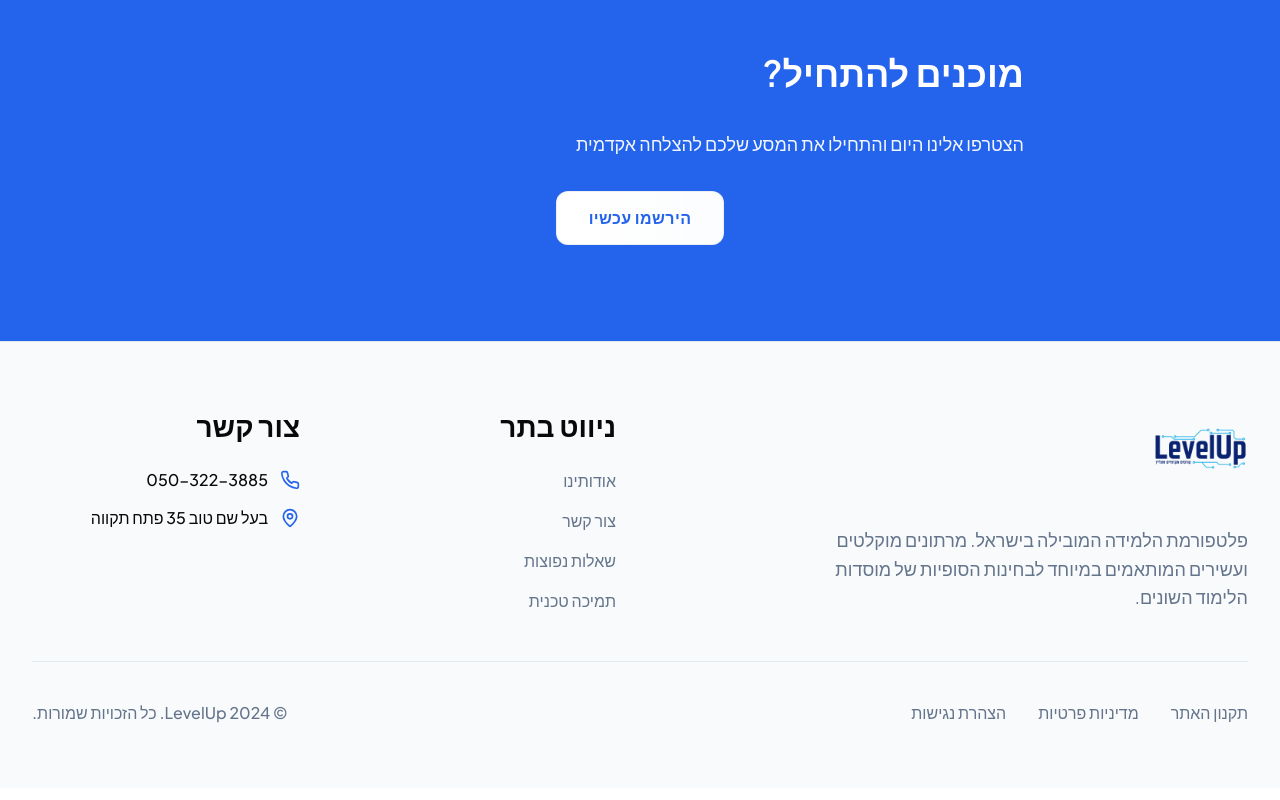
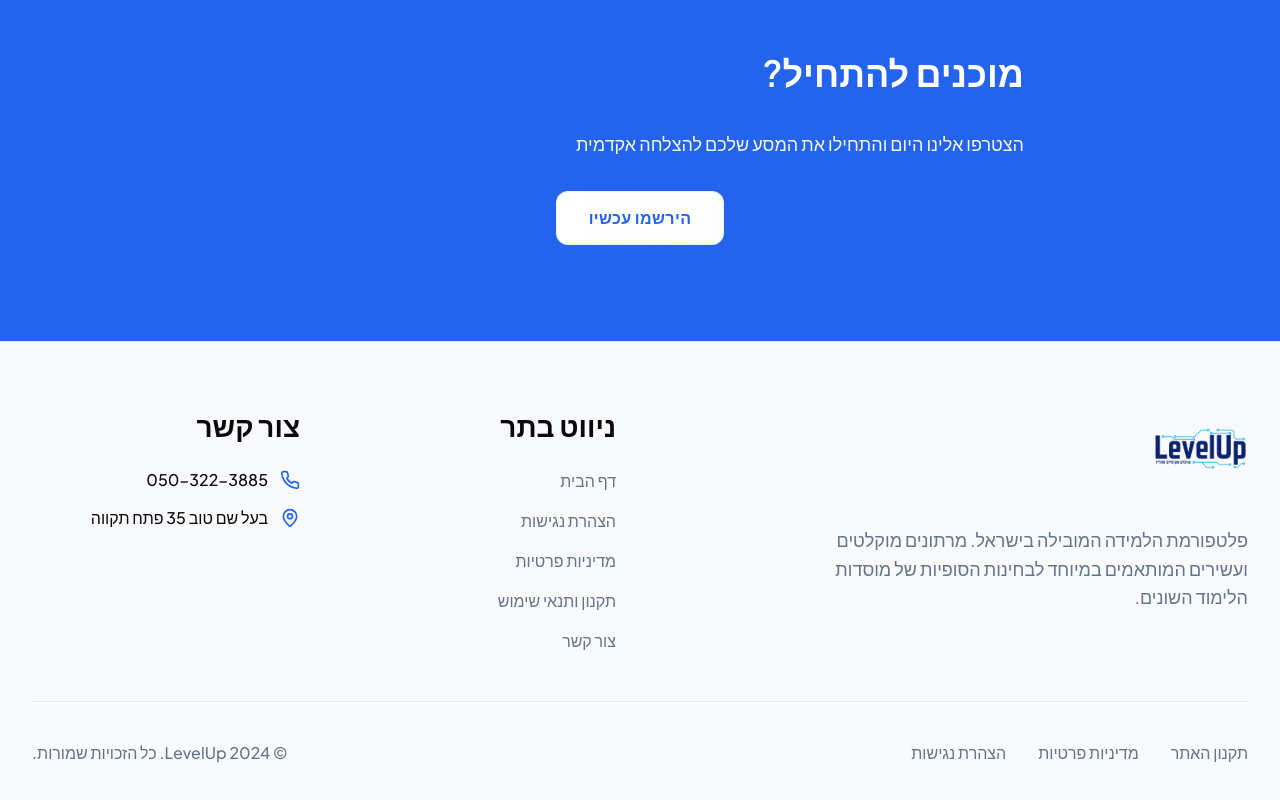
Before and after one commit to ZyrticX/level-up, a React (Vite) app: page / in a window 1280 px wide. Shown: the part 2387-3187 px from the top of the page. Built offline with nearby package versions, Linux system fonts and the light colour scheme; the HTML template or start-up script is replaced by a standard one.

Commit message:
Update footer navigation links

```diff
--- a/src/pages/Index.tsx
+++ b/src/pages/Index.tsx
@@ -211,10 +211,11 @@ const Index = () => {
             <div className="text-center md:text-right">
               <h3 className="text-h3 text-foreground mb-4 md:mb-6 text-right">ניווט בתר</h3>
               <ul className="space-y-3 md:space-y-4">
-                <li><a href="#" className="text-nav text-muted-foreground hover:text-primary transition-colors">אודותינו</a></li>
+                <li><a href="#" className="text-nav text-muted-foreground hover:text-primary transition-colors">דף הבית</a></li>
+                <li><a href="#" className="text-nav text-muted-foreground hover:text-primary transition-colors">הצהרת נגישות</a></li>
+                <li><a href="#" className="text-nav text-muted-foreground hover:text-primary transition-colors">מדיניות פרטיות</a></li>
+                <li><a href="#" className="text-nav text-muted-foreground hover:text-primary transition-colors">תקנון ותנאי שימוש</a></li>
                 <li><a href="#" className="text-nav text-muted-foreground hover:text-primary transition-colors">צור קשר</a></li>
-                <li><a href="#" className="text-nav text-muted-foreground hover:text-primary transition-colors">שאלות נפוצות</a></li>
-                <li><a href="#" className="text-nav text-muted-foreground hover:text-primary transition-colors">תמיכה טכנית</a></li>
               </ul>
             </div>
 
```
